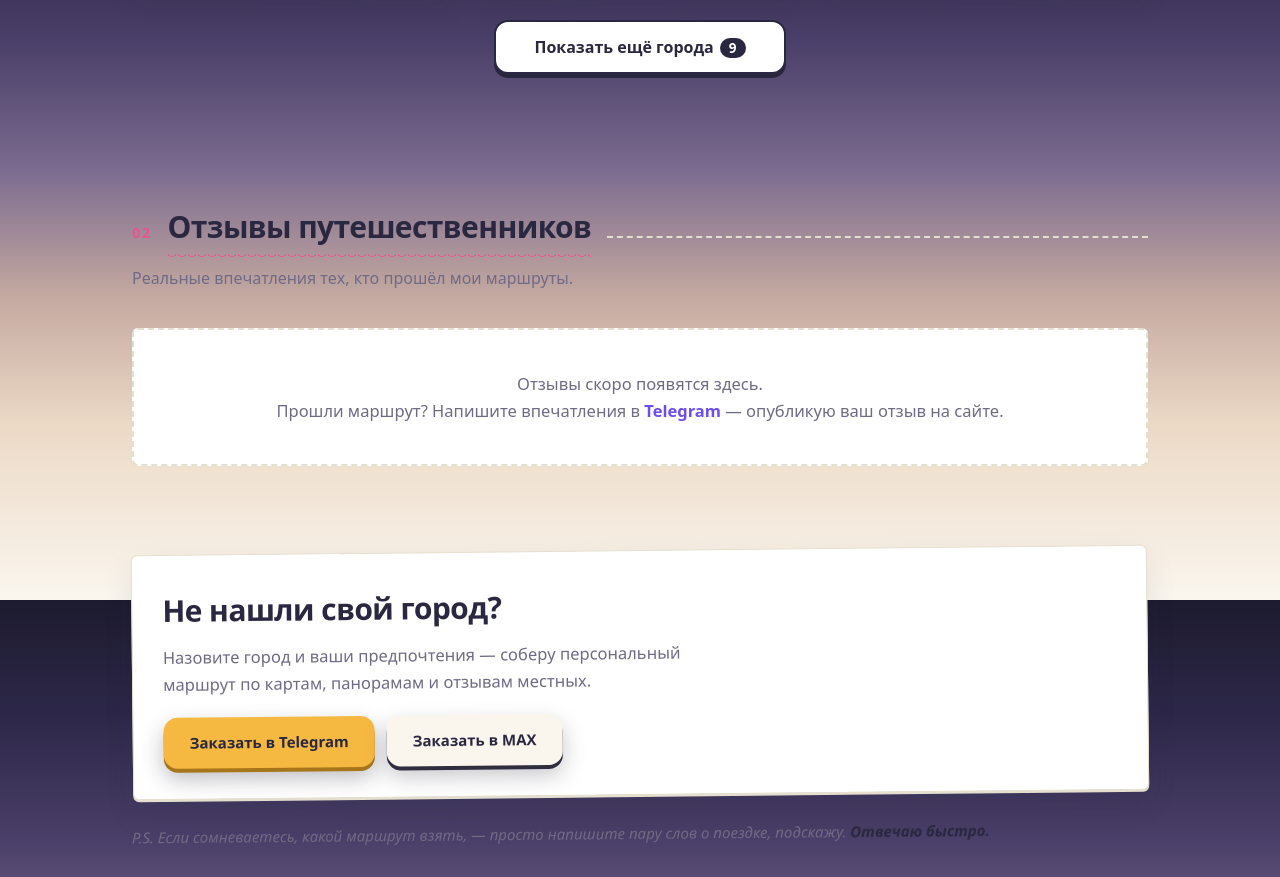
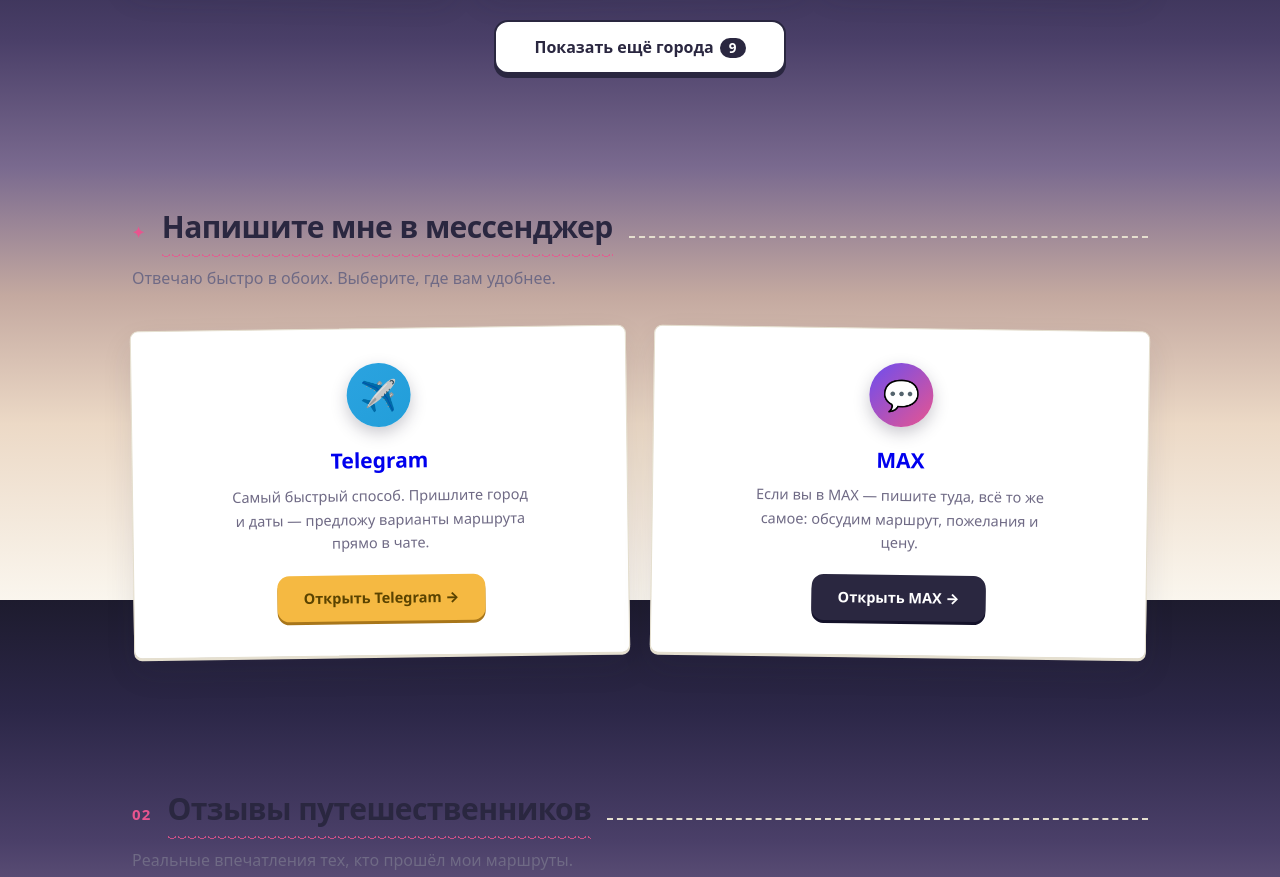
Before and after one commit to nosik02171288-sudo/nosik02171288-sudo.github.io, a plain HTML site: page index.html in a window 1280 px wide. Shown: the part 1800-2677 px from the top of the page. Drawn offline with Linux system fonts and the light colour scheme.

Commit message:
Update index.html

```diff
--- a/index.html
+++ b/index.html
@@ -164,6 +164,37 @@ h2{font-size:30px;letter-spacing:-.02em;font-weight:900}
 .more-btn .cnt{display:inline-block;min-width:20px;margin-left:6px;background:var(--ink);color:#fff;border-radius:100px;padding:1px 9px;font-size:13.5px;font-weight:800}
 .card.hidden{display:none}
 .card.appear{animation:cardIn .5s ease-out backwards}
+
+/* ===== Блок «Выберите мессенджер» ===== */
+.msg-grid{display:grid;grid-template-columns:1fr 1fr;gap:24px}
+.msg-card{
+  background:var(--paper);border:1px solid var(--line);border-radius:8px;
+  padding:34px 30px;text-align:center;position:relative;
+  box-shadow:0 2px 0 var(--line),0 14px 30px rgba(42,39,64,.1);
+  transition:transform .3s ease,box-shadow .3s;
+  text-decoration:none;display:block;
+}
+.msg-card:nth-child(odd){transform:rotate(-.8deg)}
+.msg-card:nth-child(even){transform:rotate(.8deg)}
+.msg-card:hover{transform:rotate(0) translateY(-6px);box-shadow:0 2px 0 var(--line),0 24px 44px rgba(42,39,64,.2)}
+.msg-card:active{transform:scale(.98)}
+.msg-card .m-ico{
+  width:64px;height:64px;border-radius:50%;margin:0 auto 16px;
+  display:flex;align-items:center;justify-content:center;font-size:30px;
+  box-shadow:0 6px 16px rgba(42,39,64,.25);
+}
+.msg-card.tg .m-ico{background:linear-gradient(135deg,#2ba3e0,#229ED9);color:#fff}
+.msg-card.mx .m-ico{background:linear-gradient(135deg,#6c4df0,#e8558f);color:#fff}
+.msg-card h3{font-size:21px;font-weight:900;margin-bottom:6px}
+.msg-card p{color:var(--mut);font-size:14.5px;max-width:300px;margin:0 auto 20px}
+.msg-card .m-go{
+  display:inline-block;padding:11px 26px;border-radius:12px;
+  font-weight:800;font-size:14.5px;transition:transform .25s ease;
+}
+.msg-card.tg .m-go{background:var(--sun);color:#5a4300;box-shadow:0 3px 0 #a8761a}
+.msg-card.mx .m-go{background:var(--ink);color:#fff;box-shadow:0 3px 0 #14122a}
+.msg-card:hover .m-go{transform:translateY(-2px)}
+@media (max-width:640px){.msg-grid{grid-template-columns:1fr}}
 
 /* ===== Отзывы ===== */
 .reviews-grid{display:grid;grid-template-columns:repeat(auto-fit,minmax(280px,1fr));gap:24px}
@@ -342,6 +373,7 @@ body.locked{overflow:hidden}
     <a href="#" class="logo">🗺️ Маршруты</a>
     <nav class="nav">
       <a href="#routes">Города</a>
+      <a href="#contact">Связаться</a>
       <a href="#reviews">Отзывы</a>
       <a href="tel:+79674697215">+7 967 469-72-15</a>
     </nav>
@@ -383,6 +415,27 @@ body.locked{overflow:hidden}
     <div class="cards" id="grid"></div>
     <div class="more-wrap">
       <button class="more-btn" id="moreBtn"><span id="moreTxt">Показать ещё города</span><span class="cnt" id="moreCnt"></span></button>
+    </div>
+  </div>
+</section>
+
+<section id="contact">
+  <div class="wrap">
+    <div class="sec-head"><span class="sec-num">✦</span><h2 class="wavy">Напишите мне в мессенджер</h2><span class="sec-line"></span></div>
+    <p class="sub">Отвечаю быстро в обоих. Выберите, где вам удобнее.</p>
+    <div class="msg-grid">
+      <a class="msg-card tg" href="https://t.me/Ggeeeeeer">
+        <div class="m-ico">✈️</div>
+        <h3>Telegram</h3>
+        <p>Самый быстрый способ. Пришлите город и даты — предложу варианты маршрута прямо в чате.</p>
+        <span class="m-go">Открыть Telegram →</span>
+      </a>
+      <a class="msg-card mx" href="https://max.ru/u/f9LHodD0cOJy_Cv_Sq4Q0EkIPYHQ8mHcrpac-SOiPwfdPv_yPWw21J4kkuw">
+        <div class="m-ico">💬</div>
+        <h3>MAX</h3>
+        <p>Если вы в MAX — пишите туда, всё то же самое: обсудим маршрут, пожелания и цену.</p>
+        <span class="m-go">Открыть MAX →</span>
+      </a>
     </div>
   </div>
 </section>
```
